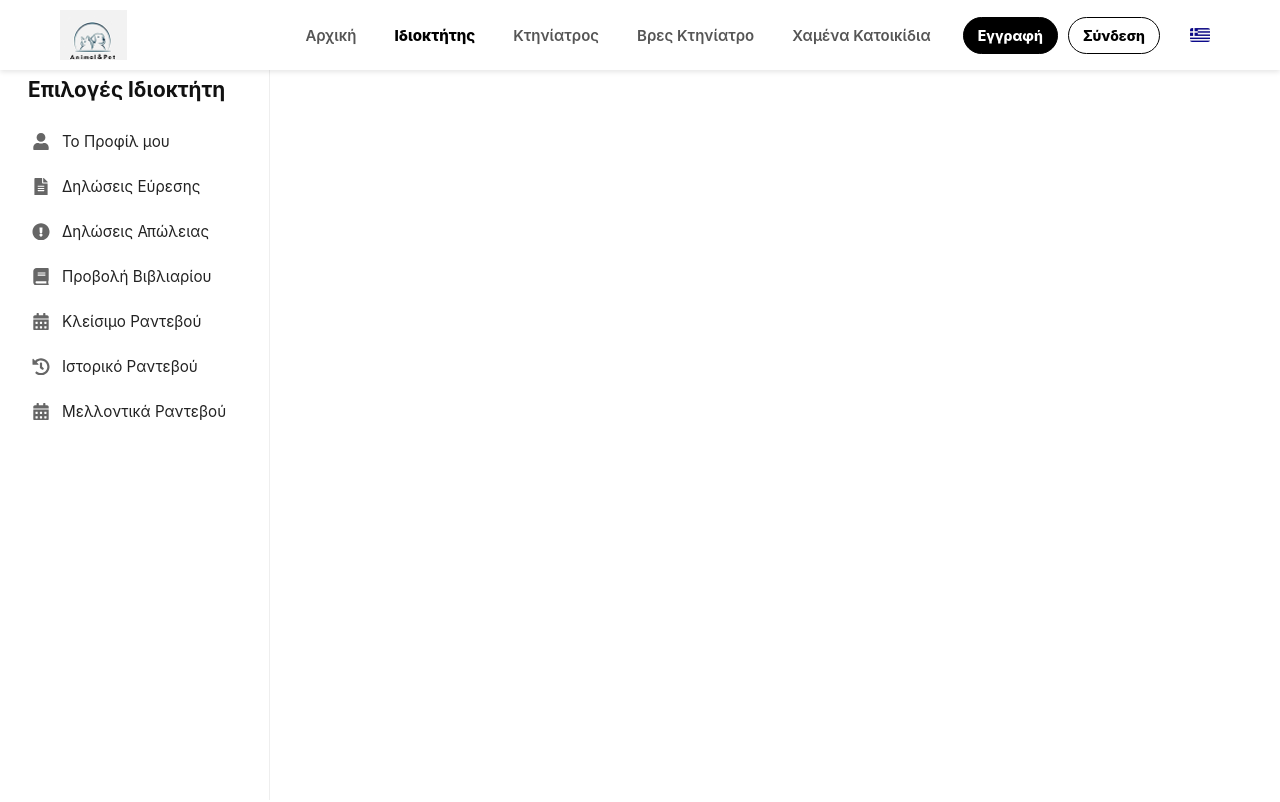
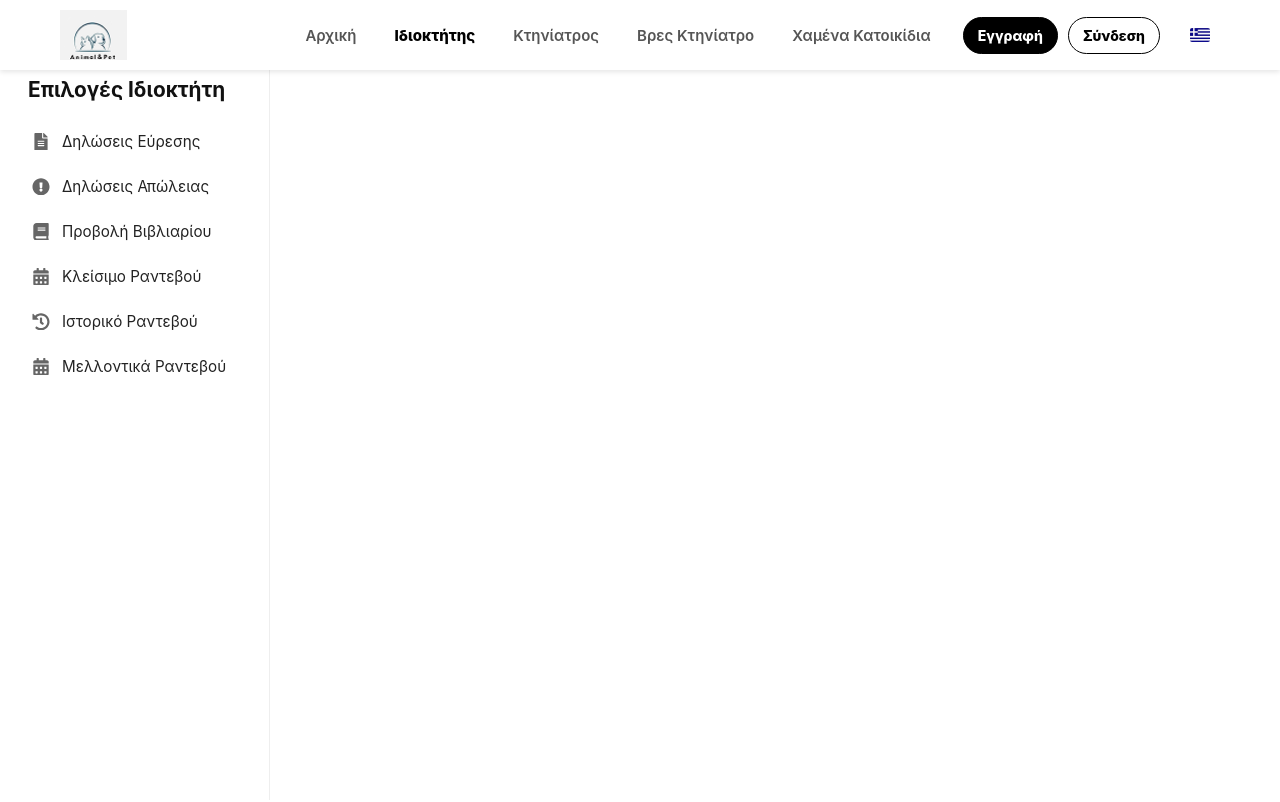
Before and after one commit to sdi2200288/Website-pet.gov, a React (Create React App) app: page /owner-dashboard in a window 1280 px wide. Shown: the top 802 px of the page. Built offline with nearby package versions, Linux system fonts and the light colour scheme.

Commit message:
profile at dashboard

```diff
--- a/src/pages/OwnerDashboard/OwnerDashboard.js
+++ b/src/pages/OwnerDashboard/OwnerDashboard.js
@@ -28,9 +28,10 @@ export default function OwnerDashboard() {
           <h3>Επιλογές Ιδιοκτήτη</h3>
 
           <ul className="sidebar-menu">
+            {user && (
               <li>
                 <NavLink
-                to={`profile?ownerId=${user?.id || ""}`}
+                  to={`profile?ownerId=${user.id}`}
                   className={({ isActive }) =>
                     `sidebar-link ${isActive ? "active" : ""}`
                   }
@@ -39,6 +40,8 @@ export default function OwnerDashboard() {
                   <span>Το Προφίλ μου</span>
                 </NavLink>
               </li>
+            )}
+
             <li>
               <NavLink
                 to={`found?ownerId=${user?.id || ""}`}
--- a/src/pages/VetDashboard/VetDashboard.js
+++ b/src/pages/VetDashboard/VetDashboard.js
@@ -17,6 +17,7 @@ export default function VetDashboard() {
           <h3>Επιλογές Κτηνίατρου</h3>
 
           <ul className="sidebar-menu">
+            {vet && vet.role === "vet" && (
               <li>
                 <NavLink
                   to="profile-vet"
@@ -28,6 +29,7 @@ export default function VetDashboard() {
                   <span>Το Προφίλ μου</span>
                 </NavLink>
               </li>
+            )}
             {/* Δηλώσεις */}
             <li>
               <button
```
Lines whose indentation alone changed are shown as unchanged.
